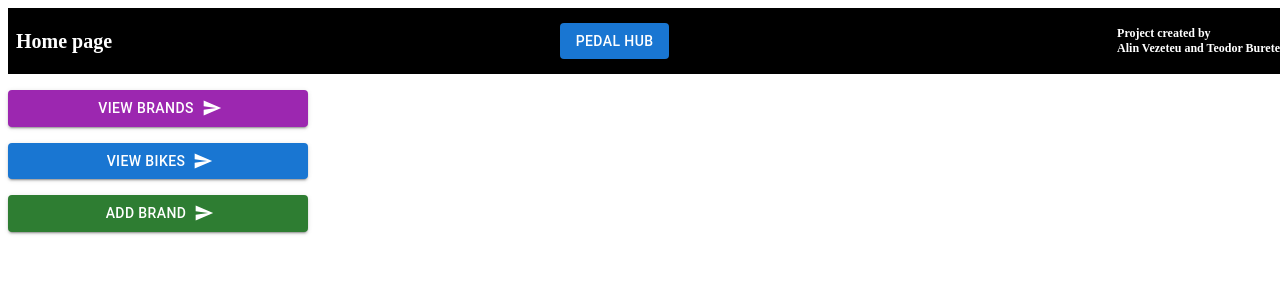
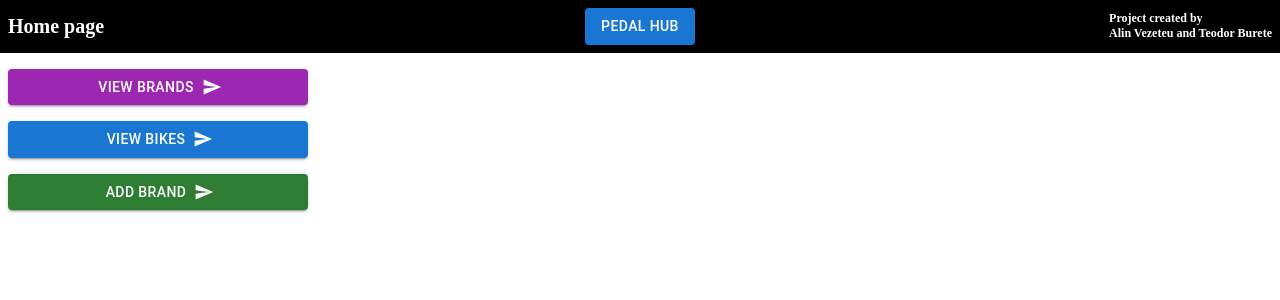
Before and after one commit to Alin-bot/pedal-hub-frontend, a React (Create React App) app: page / in a window 1280 px wide. Shown: the top 300 px of the page. Built offline with nearby package versions, Linux system fonts and the light colour scheme.

Commit message:
nav bar fix

```diff
--- a/public/index.html
+++ b/public/index.html
@@ -26,7 +26,7 @@
     -->
     <title>React App</title>
   </head>
-  <body>
+  <body style="margin: 0;">
     <noscript>You need to enable JavaScript to run this app.</noscript>
     <div id="root"></div>
     <!--
--- a/src/components/BrandsPage/BrandsPage.tsx
+++ b/src/components/BrandsPage/BrandsPage.tsx
@@ -3,6 +3,7 @@ import { Box, Button, CircularProgress, Stack, TextField } from "@mui/material";
 import { useNavigate } from "react-router-dom";
 import { BrandServiceImpl, IBrandService } from "../../api/BrandApi";
 import { IBrand } from "../../api/model/Brand";
+import NavigationBar from "../Common/Navigationbar";
 
 const brandService: IBrandService = new BrandServiceImpl();
 
@@ -36,6 +37,8 @@ const BrandsPage = () => {
   ) : !brands ? (
     <TextField label="No brands found" disabled variant="standard" />
   ) : (
+    <>
+      <NavigationBar leftText={`Brands list`} />
       <Box display="flex" flexDirection="column" p={3}>
         <Box width={200}>
           <Button
@@ -58,6 +61,7 @@ const BrandsPage = () => {
           ))}
         </Stack>
       </Box>
+    </>
   );
 };
 
--- a/src/components/BrandsPage/Details/BrandDetailsPage.tsx
+++ b/src/components/BrandsPage/Details/BrandDetailsPage.tsx
@@ -4,6 +4,7 @@ import { IBrand } from "../../../api/model/Brand";
 import { useEffect, useState } from "react";
 import { BrandServiceImpl, IBrandService } from "../../../api/BrandApi";
 import { Box, Button, CircularProgress, TextField } from "@mui/material";
+import NavigationBar from "../../Common/Navigationbar";
 
 const brandService: IBrandService = new BrandServiceImpl();
 
@@ -37,6 +38,8 @@ const BrandDetailsPage = () => {
   ) : !brand ? (
     <TextField label="No brand found" disabled variant="standard" />
   ) : (
+    <>
+      <NavigationBar leftText={`Brand name: ${brand.name}`} />
       <Box display="flex" flexDirection="column" p={3}>
         <Box width={200}>
           <Button
@@ -48,10 +51,10 @@ const BrandDetailsPage = () => {
           </Button>
         </Box>
         <div>
-        <h1>{brand?.name}</h1>
-        <p>{brand?.description}</p>
+          <p>{brand.description}</p>
         </div>
       </Box>
+    </>
   );
 };
 
--- a/src/components/Common/Navigationbar.tsx
+++ b/src/components/Common/Navigationbar.tsx
@@ -1,4 +1,4 @@
-import { Box, Button, Stack } from "@mui/material";
+import { Box, Button, Grid, Stack } from "@mui/material";
 import React from "react";
 import { useNavigate } from "react-router-dom";
 
@@ -10,35 +10,34 @@ const NavigationBar = (props: NavigateBarProps) => {
   const { leftText } = props;
   const navigate = useNavigate();
 
-  // TODO: fix parent margin bug
   return (
-    <Stack
-      direction="column"
-      width="100%"
-      height={50}
-      bgcolor="black"
-      justifyContent="space-between"
-      display="flex"
-      flexDirection="row"
-      p={1}
-      mb={2}
-    >
-      <Box display="flex" alignItems="center" height="100%">
+    <Stack bgcolor="black" p={1} mb={2}>
+      <Grid container>
+        <Grid item xs={5}>
+          <Stack direction="row" alignItems="center" height="100%">
             <Box color="white" fontSize={20} fontWeight="bold">
               {leftText ? leftText : "Left"}
             </Box>
-      </Box>
-      <Box display="flex" alignItems="center" height="100%">
+          </Stack>
+        </Grid>
+        <Grid item xs={2}>
+          <Stack alignItems="center">
             <Button onClick={() => navigate(`/`)} variant="contained">
               Pedal Hub
             </Button>
-      </Box>
-      <Box display="flex" alignItems="center" height="100%">
+          </Stack>
+        </Grid>
+        <Grid item xs={5}>
+          <Stack direction="row" alignItems="center" height="100%">
+            <Stack  alignItems="end" width="100%">
             <Box color="white" fontSize={12} fontWeight="bold">
               Project created by <br />
               Alin Vezeteu and Teodor Burete
             </Box>
-      </Box>
+            </Stack>
+          </Stack>
+        </Grid>
+      </Grid>
     </Stack>
   );
 };
--- a/src/components/HomePage/HomePage.tsx
+++ b/src/components/HomePage/HomePage.tsx
@@ -9,8 +9,7 @@ const HomePage = () => {
   return (
     <>
       <NavigationBar leftText={`Home page`} />
-      <Stack direction="column" width={500}>
-        <Stack direction="column" spacing={2} width={300}>
+      <Stack direction="column" spacing={2} width={300} ml={1}>
         <Button
           variant="contained"
           color="secondary"
@@ -36,7 +35,6 @@ const HomePage = () => {
           Add Brand
         </Button>
       </Stack>
-      </Stack>
     </>
   );
 };
```
Also changed, not shown: src/api/model/Category.ts (added, +10 -0 lines). Lines whose indentation alone changed are shown as unchanged.
